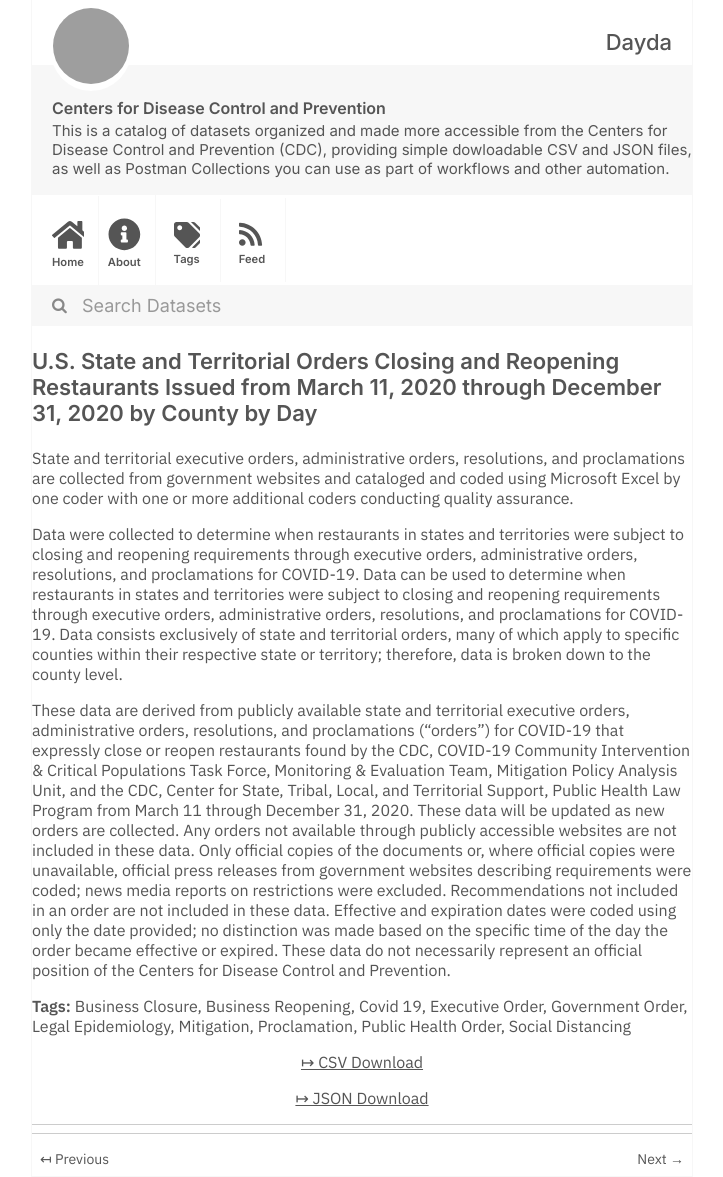
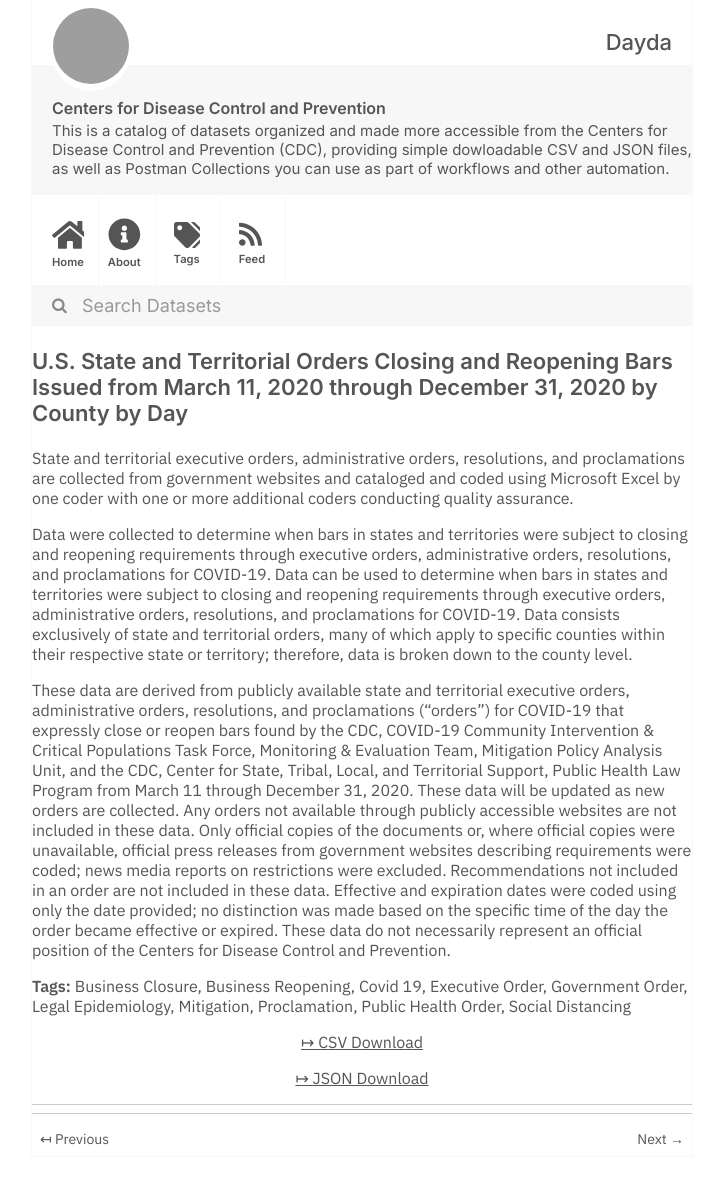
Before and after one commit to dayda-entities/centers-for-disease-control-and-prevention, a Jekyll site: the page built from _posts/2021-02-27-us-state-and-territorial-order.md, in a window 1280 px wide. Shown: the whole page, without its empty margins (278-1001 px from the left). Built offline with Jekyll 4.4.1, drawn with Linux system fonts in a browser that asks for light colours; grey boxes are pictures that could not be loaded.

Commit message:
Publish Data

```diff
--- a/_posts/2021-02-27-us-state-and-territorial-order.md
+++ b/_posts/2021-02-27-us-state-and-territorial-order.md
@@ -1,9 +1,9 @@
 ---
 title: >-
-  U.S. State and Territorial Orders Closing and Reopening Restaurants Issued
-  from March 11, 2020 through December 31, 2020 by County by Day
-created: '2021-02-27T01:19:46.981185'
-modified: '2021-04-21T19:20:09.558062'
+  U.S. State and Territorial Orders Closing and Reopening Bars Issued from March
+  11, 2020 through December 31, 2020 by County by Day
+created: '2021-02-27T01:19:43.095220'
+modified: '2021-04-21T19:18:48.192421'
 state: active
 type: dataset
 tags:
@@ -18,13 +18,13 @@ tags:
   - Public Health Order
   - Social Distancing
 groups: []
-csv_url: 'https://data.cdc.gov/api/views/azmd-939x/rows.csv?accessType=DOWNLOAD'
-json_url: 'https://data.cdc.gov/api/views/azmd-939x/rows.json?accessType=DOWNLOAD'
+csv_url: 'https://data.cdc.gov/api/views/9kjw-3miq/rows.csv?accessType=DOWNLOAD'
+json_url: 'https://data.cdc.gov/api/views/9kjw-3miq/rows.json?accessType=DOWNLOAD'
 layout: post
 
 ---
 State and territorial executive orders, administrative orders, resolutions, and proclamations are collected from government websites and cataloged and coded using Microsoft Excel by one coder with one or more additional coders conducting quality assurance.
 
-Data were collected to determine when restaurants in states and territories were subject to closing and reopening requirements through executive orders, administrative orders, resolutions, and proclamations for COVID-19. Data can be used to determine when restaurants in states and territories were subject to closing and reopening requirements through executive orders, administrative orders, resolutions, and proclamations for COVID-19. Data consists exclusively of state and territorial orders, many of which apply to specific counties within their respective state or territory; therefore, data is broken down to the county level.
+Data were collected to determine when bars in states and territories were subject to closing and reopening requirements through executive orders, administrative orders, resolutions, and proclamations for COVID-19. Data can be used to determine when bars in states and territories were subject to closing and reopening requirements through executive orders, administrative orders, resolutions, and proclamations for COVID-19. Data consists exclusively of state and territorial orders, many of which apply to specific counties within their respective state or territory; therefore, data is broken down to the county level.
 
-These data are derived from publicly available state and territorial executive orders, administrative orders, resolutions, and proclamations (“orders”) for COVID-19 that expressly close or reopen restaurants found by the CDC, COVID-19 Community Intervention & Critical Populations Task Force, Monitoring & Evaluation Team, Mitigation Policy Analysis Unit, and the CDC, Center for State, Tribal, Local, and Territorial Support, Public Health Law Program from March 11 through December 31, 2020.  These data will be updated as new orders are collected. Any orders not available through publicly accessible websites are not included in these data. Only official copies of the documents or, where official copies were unavailable, official press releases from government websites describing requirements were coded; news media reports on restrictions were excluded. Recommendations not included in an order are not included in these data. Effective and expiration dates were coded using only the date provided; no distinction was made based on the specific time of the day the order became effective or expired. These data do not necessarily represent an official position of the Centers for Disease Control and Prevention.
+These data are derived from publicly available state and territorial executive orders, administrative orders, resolutions, and proclamations (“orders”) for COVID-19 that expressly close or reopen bars found by the CDC, COVID-19 Community Intervention & Critical Populations Task Force, Monitoring & Evaluation Team, Mitigation Policy Analysis Unit, and the CDC, Center for State, Tribal, Local, and Territorial Support, Public Health Law Program from March 11 through December 31, 2020.  These data will be updated as new orders are collected. Any orders not available through publicly accessible websites are not included in these data. Only official copies of the documents or, where official copies were unavailable, official press releases from government websites describing requirements were coded; news media reports on restrictions were excluded. Recommendations not included in an order are not included in these data. Effective and expiration dates were coded using only the date provided; no distinction was made based on the specific time of the day the order became effective or expired. These data do not necessarily represent an official position of the Centers for Disease Control and Prevention.
```
